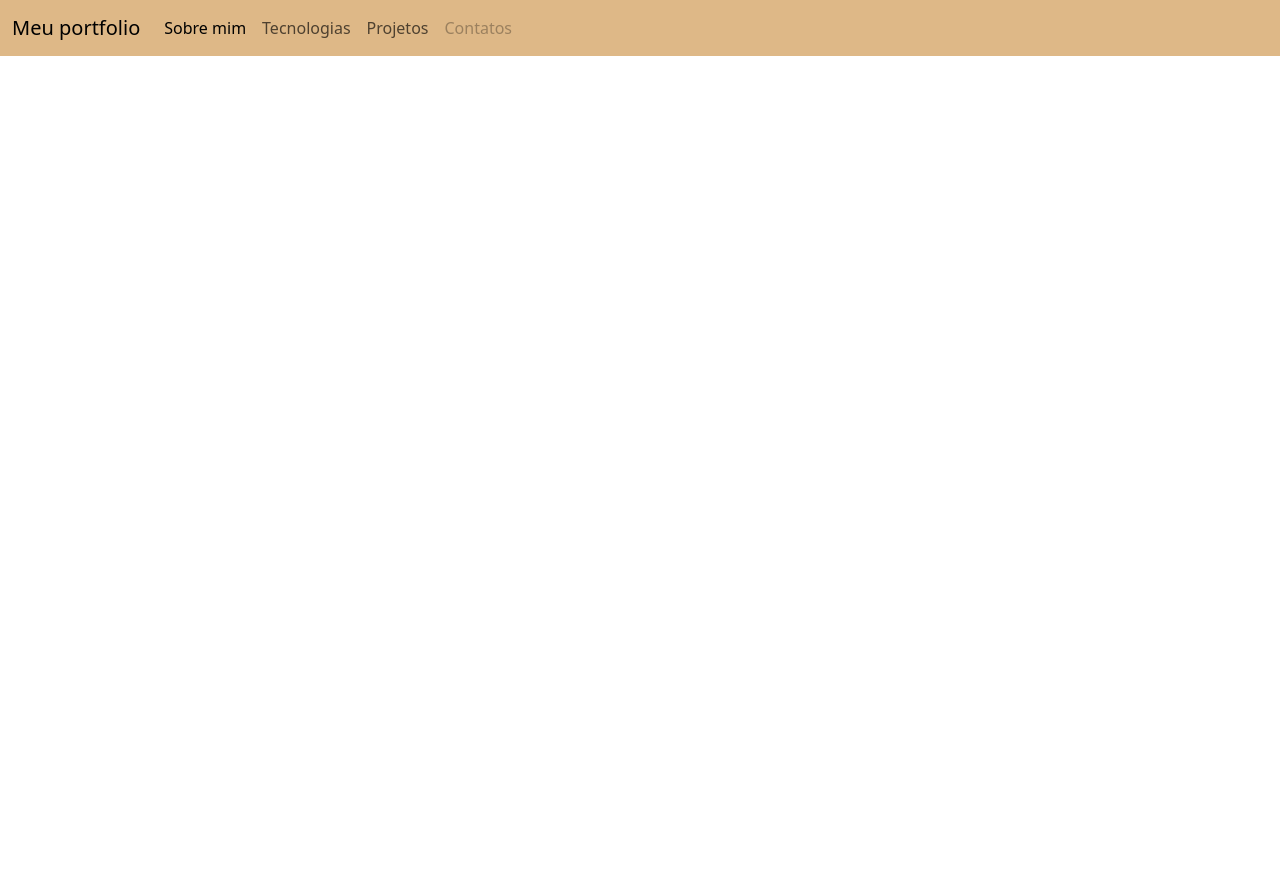
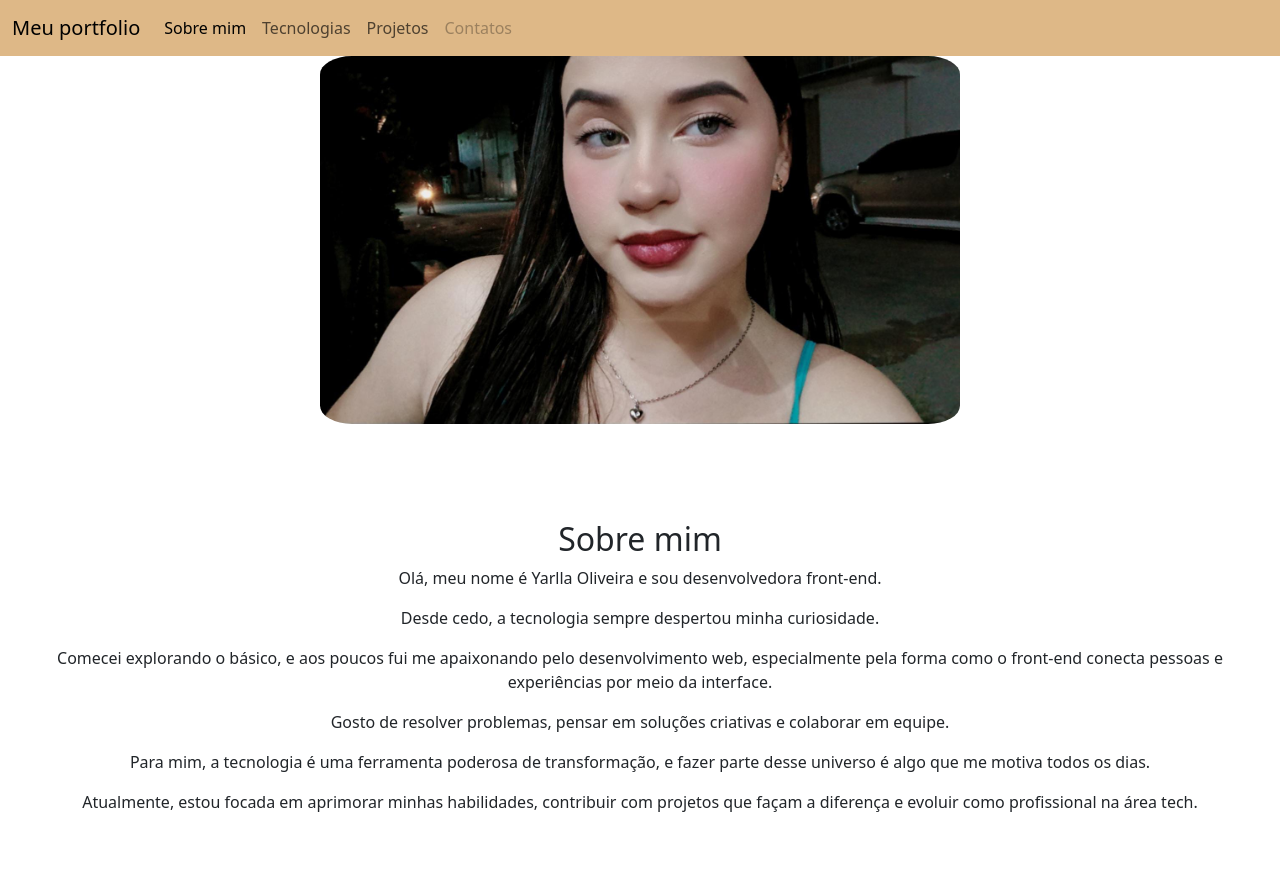
Before and after one commit to yarllamayra/portfolioav, a plain HTML site: page index.html in a window 1280 px wide. Before the commit the page ends 800 px from the top, so only its background shows below. Drawn offline with nearby package versions, Linux system fonts and the light colour scheme.

Commit message:
Criação da sessão sobre mim

```diff
--- a/index.html
+++ b/index.html
@@ -25,6 +25,20 @@
     </div>
   </nav>
 
+  <section>
+    <img src="Imagem do WhatsApp de 2025-04-10 à(s) 18.32.17_d1575be8.jpg" id="foto">
+    <div class="container-fluid text-center mt-5 py-5">
+      <h2>Sobre mim</h2>
+      <p>Olá, meu nome é Yarlla Oliveira e sou desenvolvedora front-end.</p>
+      <p>Desde cedo, a tecnologia sempre despertou minha curiosidade.
+      <p>Comecei explorando o básico, e aos poucos fui me apaixonando pelo desenvolvimento web, especialmente pela forma como o front-end conecta pessoas e experiências por meio da interface.</p>
+      <p>Gosto de resolver problemas, pensar em soluções criativas e colaborar em equipe.</p>
+      <p>Para mim, a tecnologia é uma ferramenta poderosa de transformação, e fazer parte desse universo é algo que me motiva todos os dias.</p>
+      <p>Atualmente, estou focada em aprimorar minhas habilidades, contribuir com projetos que façam a diferença e evoluir como profissional na área tech.</p>
+    </div>
+
+  </section>
+
   <script src="https://cdn.jsdelivr.net/npm/bootstrap@5.3.0/dist/js/bootstrap.bundle.min.js"></script>
 </body>
 </html>
--- a/style.css
+++ b/style.css
@@ -1,3 +1,10 @@
 #navcor{
   background-color: burlywood;
 }
+
+#foto{
+  width: 50% ;
+  height: 50%;
+  margin-left: 25%;
+  border-radius: 5%;
+}
```
